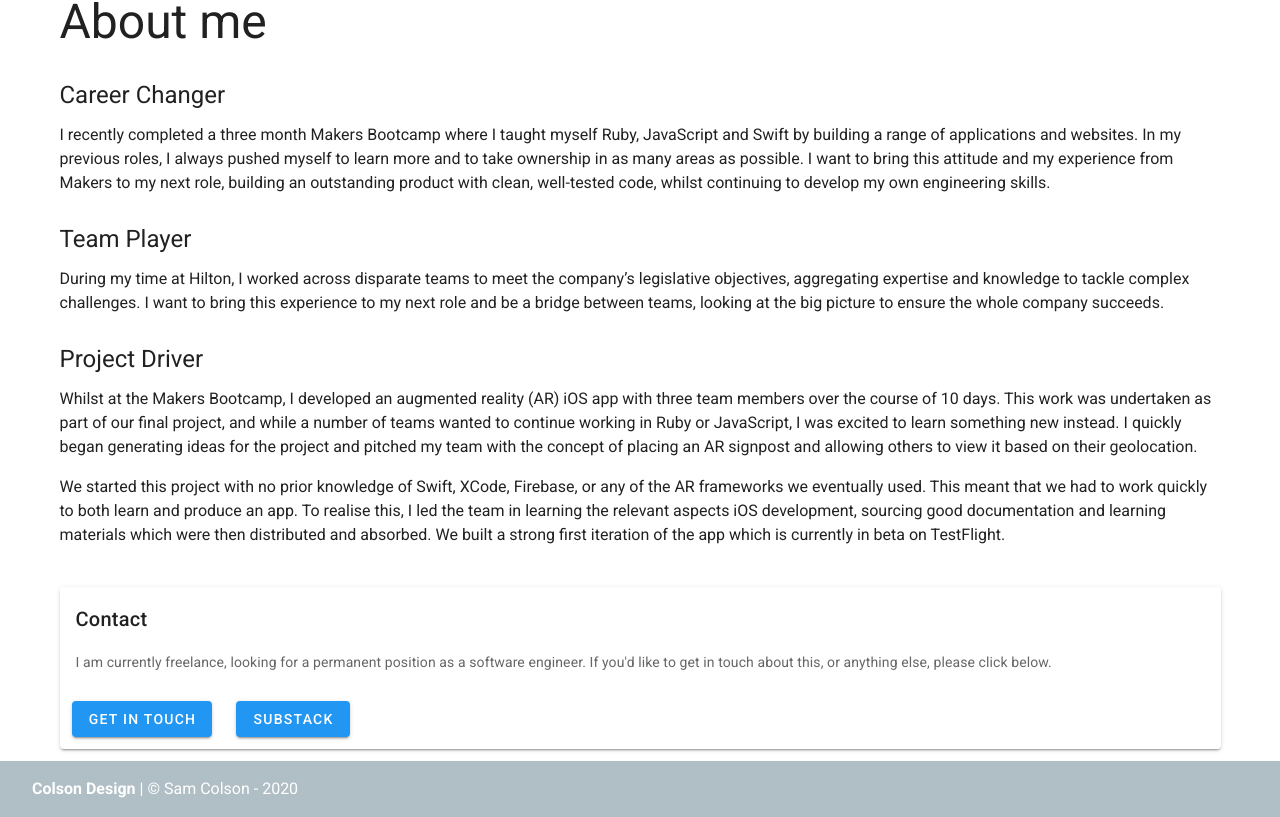
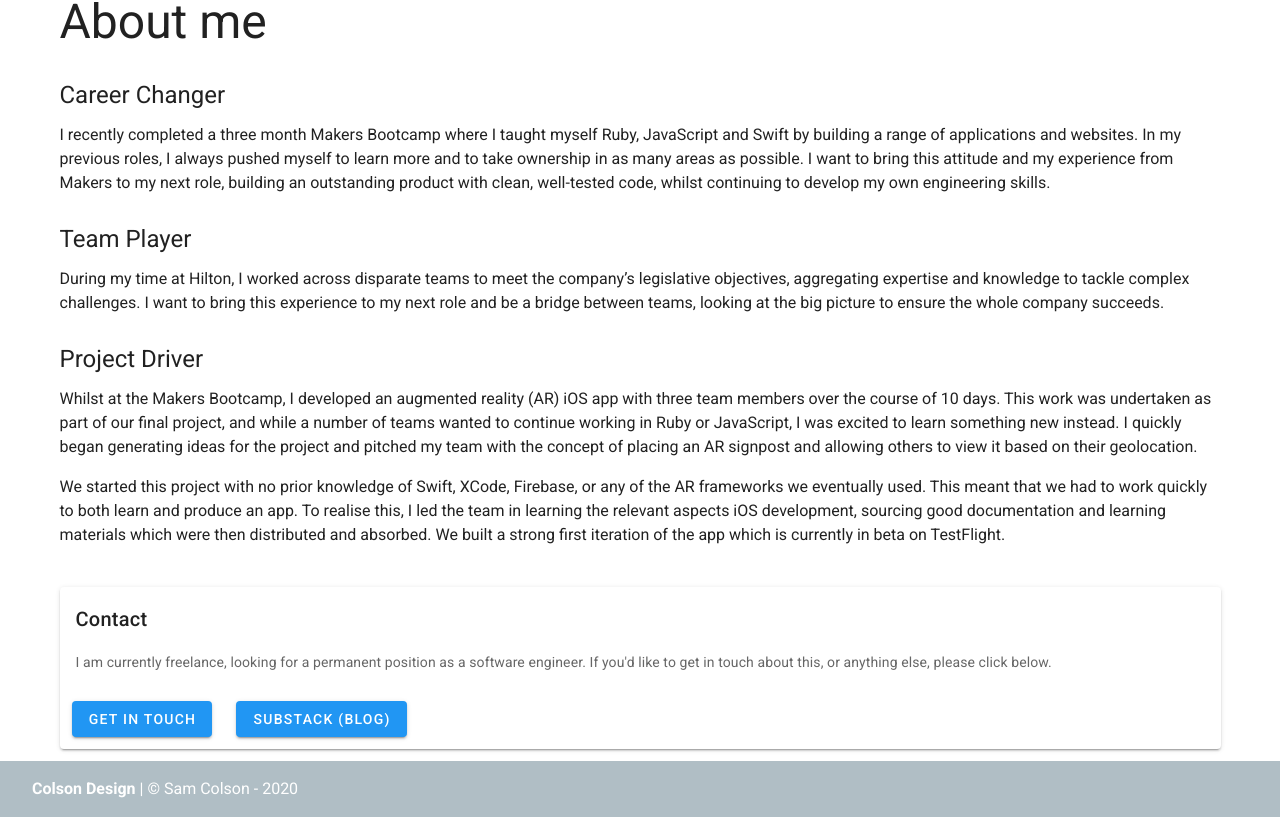
Before and after one commit to samcolson4/colson-design-v3, a Vue app: page / in a window 1280 px wide. Shown: the part 599-1416 px from the top of the page. Built offline with nearby package versions, Linux system fonts and the light colour scheme.

Commit message:
Update contact to include substack

```diff
--- a/src/components/Contact.vue
+++ b/src/components/Contact.vue
@@ -15,7 +15,7 @@
           >Get in touch</v-btn
         >
         <v-btn href="https://samcolson.substack.com" class="ma-3 white--text blue"
-          >Substack</v-btn
+          >Substack (blog)</v-btn
         >
       </v-card>
     </v-layout>
```
